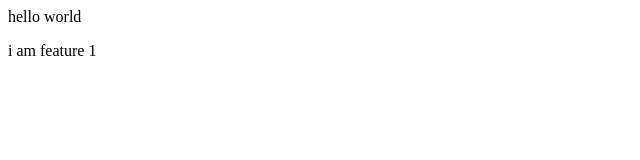
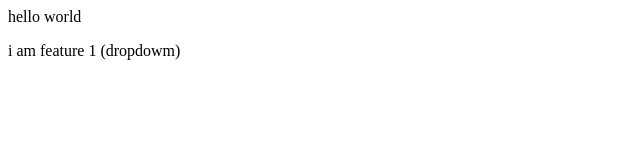
Before and after one commit to vikas-singh-7/mergingbranhes, a plain HTML site: page index.html in a window 1280 px wide. Shown: the full height of the page, 0-640 px from the left. Drawn offline with Linux system fonts and the light colour scheme.

```diff
--- a/index.html
+++ b/index.html
@@ -1,2 +1,2 @@
 <p>hello world</p>
-<p>i am feature 1 </p>
+<p>i am feature 1 (dropdowm)</p>
```
